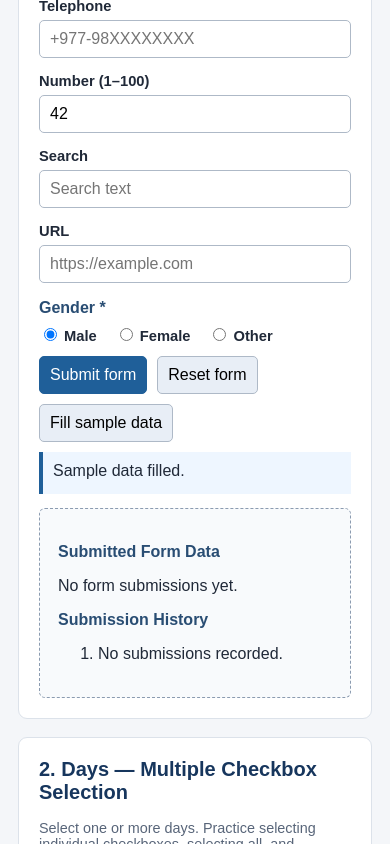
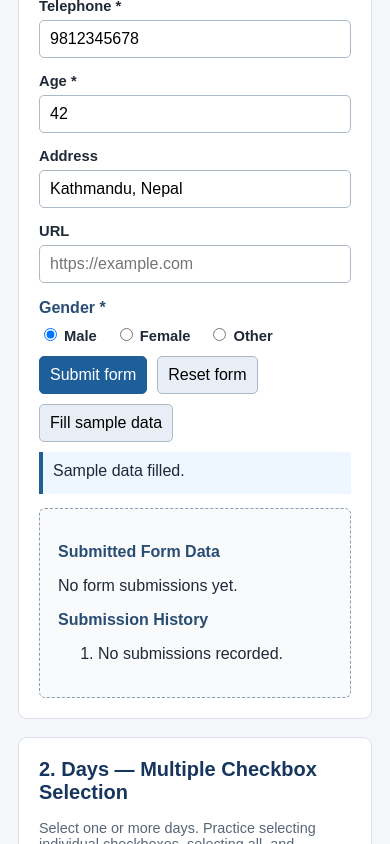
Before and after one commit to shankar-github/qa-automation-practice, a plain HTML site: page index.html in a window 390 px wide. Both pictures are taken after a click on the button "Fill sample data". Shown: the part 519-1363 px from the top of the page. Drawn offline with Linux system fonts and the light colour scheme.

Commit message:
Add telephone and age validation; replace search with address

```diff
--- a/index.html
+++ b/index.html
@@ -57,9 +57,9 @@
         <div class="field"><label for="full-name">Full name *</label><input id="full-name" name="fullName" type="text" placeholder="Enter your name" required></div>
         <div class="field"><label for="email">Email *</label><input id="email" name="email" type="email" placeholder="name@example.com" required></div>
         <div class="field"><label for="password">Password *</label><input id="password" name="password" type="password" placeholder="Enter password" minlength="6" required></div>
-        <div class="field"><label for="phone">Telephone</label><input id="phone" name="phone" type="tel" placeholder="+977-98XXXXXXXX"></div>
-        <div class="field"><label for="number">Number (1–100)</label><input id="number" name="number" type="number" min="1" max="100" value="10"></div>
-        <div class="field"><label for="search">Search</label><input id="search" name="search" type="search" placeholder="Search text"></div>
+        <div class="field"><label for="phone">Telephone *</label><input id="phone" name="phone" type="tel" placeholder="10-digit phone number" inputmode="numeric" pattern="[0-9]{10}" minlength="10" maxlength="10" title="Enter exactly 10 digits" required></div>
+        <div class="field"><label for="age">Age *</label><input id="age" name="age" type="number" min="1" max="120" step="1" value="42" required></div>
+        <div class="field"><label for="address">Address</label><input id="address" name="address" type="text" placeholder="Enter your address"></div>
         <div class="field"><label for="website">URL</label><input id="website" name="website" type="url" placeholder="https://example.com"></div>
       </div>
       <h3>Gender *</h3>
@@ -403,7 +403,9 @@
     document.getElementById('full-name').value = 'Alex Tester';
     document.getElementById('email').value = 'alex@example.com';
     document.getElementById('password').value = 'SamplePass123';
-    document.getElementById('number').value = 42;
+    document.getElementById('phone').value = '9812345678';
+document.getElementById('age').value = 42;
+document.getElementById('address').value = 'Kathmandu, Nepal';
     document.getElementById('gender-male').checked = true;
     status.textContent = 'Sample data filled.';
   });
```
